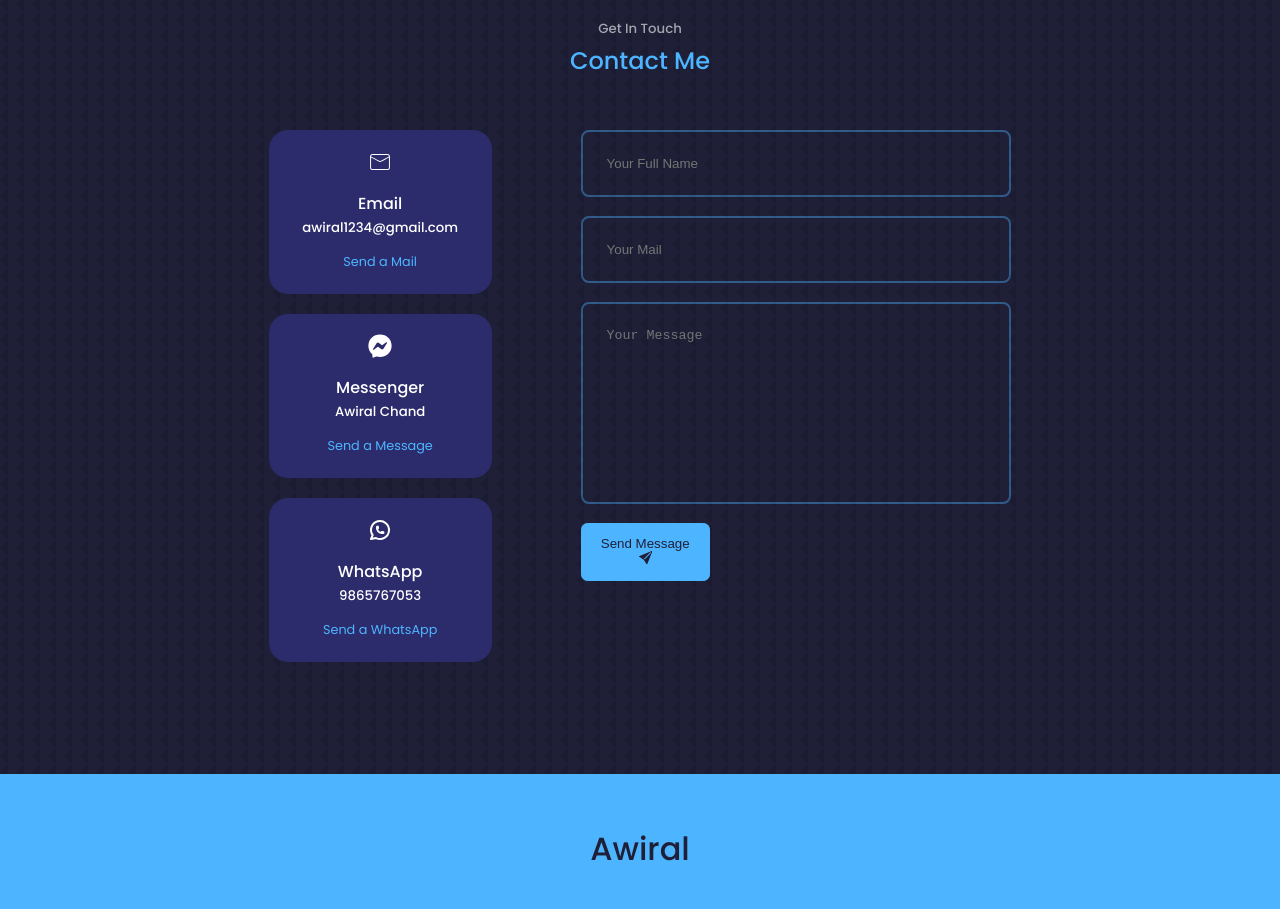
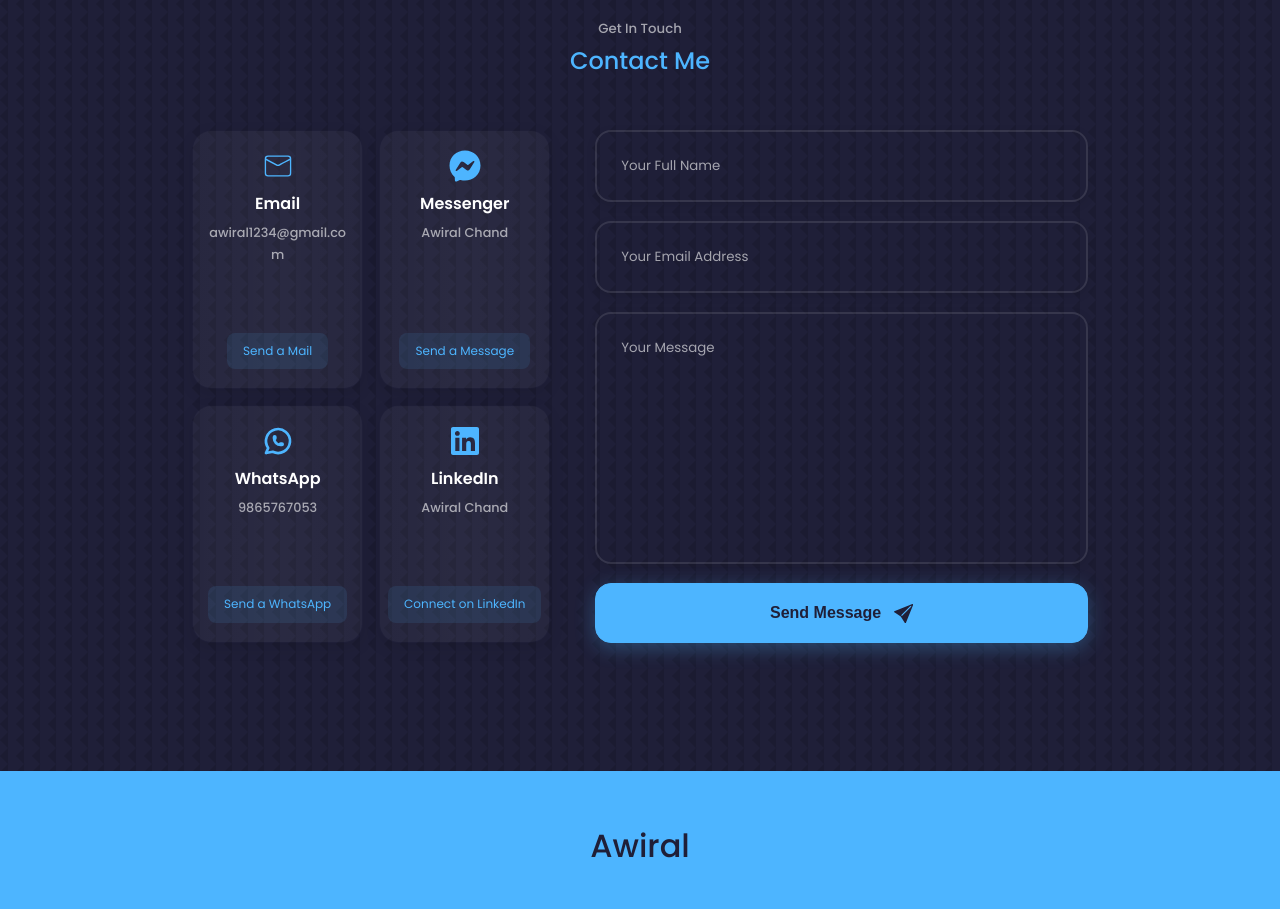
Before and after one commit to awi246/Portfolio, a React (Create React App) app: page / in a window 1280 px wide. Shown: the part 7300-8209 px from the top of the page. Built offline with nearby package versions, Linux system fonts and the light colour scheme; the HTML template or start-up script is replaced by a standard one.

Commit message:
enhance contact form with email notifications and loading state; improve styles and add LinkedIn option

```diff
--- a/src/components/contact/Contact.jsx
+++ b/src/components/contact/Contact.jsx
@@ -1,59 +1,155 @@
-import React from 'react'
-import "./contact.css"
-import {CiMail} from "react-icons/ci"
-import {FaFacebookMessenger} from "react-icons/fa"
-import {TbBrandWhatsapp} from "react-icons/tb"
-import {BsFillSendFill} from "react-icons/bs";
-import { useRef } from 'react';
-import emailjs from 'emailjs-com'
+import React from "react";
+import "./contact.css";
+import { CiMail } from "react-icons/ci";
+import { FaFacebookMessenger, FaLinkedin } from "react-icons/fa";
+import { TbBrandWhatsapp } from "react-icons/tb";
+import { BsFillSendFill } from "react-icons/bs";
+import { useRef, useState } from "react";
+import emailjs from "emailjs-com";
+import { ToastContainer, toast } from "react-toastify";
+import "react-toastify/dist/ReactToastify.css";
+
 const Contact = () => {
   const form = useRef();
+  const [loading, setLoading] = useState(false);
+
   const sendEmail = (e) => {
     e.preventDefault();
+    setLoading(true);
 
-    emailjs.sendForm('service_3j7vl7h', 'template_29vcnxx', form.current, 'Wgf1T4hd0N8KPj6eG')
-      .then((result) => {
+    emailjs
+      .sendForm(
+        "service_3j7vl7h",
+        "template_29vcnxx",
+        form.current,
+        "Wgf1T4hd0N8KPj6eG"
+      )
+      .then(
+        (result) => {
           console.log(result.text);
-      }, (error) => {
+          toast.success(
+            "Message sent successfully! I will get back to you soon.",
+            {
+              position: "top-right",
+              autoClose: 5000,
+              hideProgressBar: false,
+              closeOnClick: true,
+              pauseOnHover: true,
+              draggable: true,
+            }
+          );
+          e.target.reset();
+          setLoading(false);
+        },
+        (error) => {
           console.log(error.text);
-      });
-      e.target.reset();
+          toast.error("Failed to send message. Please try again later.", {
+            position: "top-right",
+            autoClose: 5000,
+          });
+          setLoading(false);
+        }
+      );
   };
+
   return (
-    <section id= "contact">
+    <section id="contact">
       <h5>Get In Touch</h5>
       <h2>Contact Me</h2>
 
       <div className="container contact__container">
         <div className="contact__options">
           <article className="contact__option">
-            <CiMail className='contact__option-icon'/>
+            <CiMail className="contact__option-icon" />
             <h4>Email</h4>
             <h5>awiral1234@gmail.com</h5>
-            <a href="mailto:awiral1234@gmail.com" target="_blank">Send a Mail</a>
+            <a
+              href="mailto:awiral1234@gmail.com"
+              target="_blank"
+              rel="noreferrer"
+            >
+              Send a Mail
+            </a>
           </article>
           <article className="contact__option">
-            <FaFacebookMessenger className="contact__option-icon"/>
+            <FaFacebookMessenger className="contact__option-icon" />
             <h4>Messenger</h4>
             <h5>Awiral Chand</h5>
-            <a href="https://m.me/awiral.chand.9" target="_blank">Send a Message</a>
+            <a
+              href="https://m.me/awiral.chand.9"
+              target="_blank"
+              rel="noreferrer"
+            >
+              Send a Message
+            </a>
           </article>
           <article className="contact__option">
-            <TbBrandWhatsapp className="contact__option-icon"/>
+            <TbBrandWhatsapp className="contact__option-icon" />
             <h4>WhatsApp</h4>
             <h5>9865767053</h5>
-            <a href="https://api.whatsapp.com/send?phone=+9779865767053" target="_blank">Send a WhatsApp</a>
+            <a
+              href="https://api.whatsapp.com/send?phone=+9779865767053"
+              target="_blank"
+              rel="noreferrer"
+            >
+              Send a WhatsApp
+            </a>
+          </article>
+          <article className="contact__option">
+            <FaLinkedin className="contact__option-icon" />
+            <h4>LinkedIn</h4>
+            <h5>Awiral Chand</h5>
+            <a
+              href="https://www.linkedin.com/in/awiral-chand"
+              target="_blank"
+              rel="noreferrer"
+            >
+              Connect on LinkedIn
+            </a>
           </article>
         </div>
         <form ref={form} onSubmit={sendEmail}>
-          <input type="text" name='name' placeholder='Your Full Name' required />
-          <input type="text" name="email" placeholder='Your Mail' required />
-          <textarea name="message" placeholder='Your Message' cols="30" rows="10" required></textarea>
-          <button type='submit' className='btn btn-primary'>Send Message <br /><BsFillSendFill/></button>
+          <input
+            type="text"
+            name="name"
+            placeholder="Your Full Name"
+            required
+          />
+          <input
+            type="email"
+            name="email"
+            placeholder="Your Email Address"
+            required
+          />
+          <textarea
+            name="message"
+            placeholder="Your Message"
+            cols="30"
+            rows="10"
+            required
+          ></textarea>
+          <button
+            type="submit"
+            className="btn btn-primary send-btn"
+            disabled={loading}
+          >
+            {loading ? (
+              <>
+                <span className="spinner"></span>
+                Sending...
+              </>
+            ) : (
+              <>
+                Send Message
+                <BsFillSendFill className="send-icon" />
+              </>
+            )}
+          </button>
         </form>
       </div>
-      </section>
-  )
-}
+      <ToastContainer theme="dark" />
+    </section>
+  );
+};
 
-export default Contact
+export default Contact;
--- a/src/components/contact/contact.css
+++ b/src/components/contact/contact.css
@@ -1,73 +1,267 @@
-.container.contact__container{
-    width: 58%;
+.container.contact__container {
+  width: 70%;
   display: grid;
-    grid-template-columns: 30% 58%;
-    gap: 12%;
+  grid-template-columns: 40% 55%;
+  gap: 5%;
+  align-items: start;
 }
 
-.contact__options{
+.contact__options {
+  display: grid;
+  grid-template-columns: repeat(2, 1fr);
+  gap: 1rem;
+  height: 100%;
+}
+
+.contact__option {
+  background: var(--color-bg-variant);
+  padding: 1.2rem 1rem;
+  border-radius: 1.2rem;
+  text-align: center;
+  border: 1px solid transparent;
+  transition: var(--transition);
+  position: relative;
+  overflow: hidden;
+  box-shadow: 0 5px 15px rgba(0, 0, 0, 0.1);
+  display: flex;
+  flex-direction: column;
+  align-items: center;
+  justify-content: space-between;
+  min-height: 180px;
+}
+
+.contact__option::before {
+  content: "";
+  position: absolute;
+  top: -50%;
+  left: -50%;
+  width: 200%;
+  height: 200%;
+  background: linear-gradient(
+    45deg,
+    transparent,
+    rgba(255, 255, 255, 0.05),
+    transparent
+  );
+  transform: rotate(45deg);
+  transition: var(--transition);
+  z-index: 0;
+}
+
+.contact__option:hover::before {
+  animation: shine 1.5s ease-in-out;
+}
+
+@keyframes shine {
+  0% {
+    top: -50%;
+    left: -50%;
+  }
+  100% {
+    top: 150%;
+    left: 150%;
+  }
+}
+
+.contact__option:hover {
+  background: var(--color-primary-variant);
+  border-color: var(--color-primary);
+  transform: translateY(-5px);
+  box-shadow: 0 10px 25px rgba(0, 0, 0, 0.2);
+}
+
+.contact__option-icon {
+  font-size: 2rem;
+  margin-bottom: 0.5rem;
+  color: var(--color-primary);
+  transition: var(--transition);
+  position: relative;
+  z-index: 1;
+}
+
+.contact__option:hover .contact__option-icon {
+  color: var(--color-white);
+  transform: scale(1.2) rotate(10deg);
+}
+
+.contact__option h4 {
+  font-size: 1rem;
+  font-weight: 600;
+  margin-bottom: 0.3rem;
+  position: relative;
+  z-index: 1;
+}
+
+.contact__option h5 {
+  font-size: 0.8rem;
+  color: var(--color-light);
+  margin-bottom: 0.6rem;
+  word-break: break-word;
+  position: relative;
+  z-index: 1;
+}
+
+.contact__option a {
+  margin-top: auto;
+  display: inline-block;
+  font-size: 0.75rem;
+  color: var(--color-primary);
+  transition: var(--transition);
+  padding: 0.5rem 1rem;
+  border-radius: 0.5rem;
+  background: rgba(77, 181, 255, 0.1);
+  white-space: nowrap;
+  position: relative;
+  z-index: 2;
+  cursor: pointer;
+}
+
+.contact__option:hover a {
+  color: var(--color-white);
+  background: rgba(255, 255, 255, 0.15);
+}
+
+.contact__option a:hover {
+  transform: scale(1.05);
+  background: rgba(255, 255, 255, 0.2);
+}
+
+form {
   display: flex;
   flex-direction: column;
   gap: 1.2rem;
 }
 
-.contact__option{
-    background: var(--color-bg-varient);
-    padding: 1.2rem;
-    border-radius: 1.2rem;
-    text-align: center;
-    border: 1px solid transparent;
+input,
+textarea {
+  width: 100%;
+  padding: 1.5rem;
+  border-radius: 1rem;
+  background: var(--color-bg-variant);
+  border: 2px solid rgba(255, 255, 255, 0.1);
+  resize: none;
+  color: var(--color-white);
+  font-family: inherit;
   transition: var(--transition);
+  box-shadow: 0 3px 10px rgba(0, 0, 0, 0.1);
 }
 
-.contact__option:hover{
-    background: transparent;
-    background-color: var(--color-primary-variant);
+input:focus,
+textarea:focus {
+  outline: none;
+  border-color: var(--color-primary);
+  background: var(--color-bg);
+  box-shadow: 0 5px 20px rgba(77, 181, 255, 0.2);
 }
 
-.contact__option-icon{
-    font-size: 1.5rem;
-    margin-bottom: 0.5rem;
-
+input::placeholder,
+textarea::placeholder {
+  color: var(--color-light);
 }
 
-.contact__option a{
-    margin-top: 0.7rem;
-    display: inline-block;
-    font-size: 0.8rem;
-
+.send-btn {
+  display: flex;
+  align-items: center;
+  justify-content: center;
+  gap: 0.8rem;
+  padding: 1.2rem 2rem;
+  font-size: 1rem;
+  font-weight: 600;
+  border-radius: 1rem;
+  position: relative;
+  overflow: hidden;
+  transition: all 0.4s ease;
+  box-shadow: 0 5px 20px rgba(77, 181, 255, 0.3);
+  width: 100%;
 }
 
-form{
-    display: flex;
-    flex-direction: column;
-    gap: 1.2rem;
-
+.send-btn::before {
+  content: "";
+  position: absolute;
+  top: 0;
+  left: -100%;
+  width: 100%;
+  height: 100%;
+  background: linear-gradient(
+    90deg,
+    transparent,
+    rgba(255, 255, 255, 0.2),
+    transparent
+  );
+  transition: left 0.5s ease;
 }
 
-input, textarea{
-    width: 100%;
-    padding: 1.5rem;
-    border-radius: 0.5rem;
-    background: transparent;
-    border: 2px solid var(--color-primary-variant);
-    resize: none;
-    color: var(--color-white);
-
-
+.send-btn:hover::before {
+  left: 100%;
 }
 
+.send-btn:hover {
+  transform: translateY(-3px);
+  box-shadow: 0 8px 30px rgba(77, 181, 255, 0.4);
+}
 
+.send-btn:active {
+  transform: translateY(-1px);
+}
 
-@media screen and (max-width:1024px){
-    .container.contact__container{
+.send-btn:disabled {
+  opacity: 0.7;
+  cursor: not-allowed;
+  transform: none;
+}
+
+.send-icon {
+  font-size: 1.2rem;
+  transition: transform 0.3s ease;
+}
+
+.send-btn:hover .send-icon {
+  transform: translateX(5px);
+}
+
+.spinner {
+  width: 16px;
+  height: 16px;
+  border: 2px solid rgba(255, 255, 255, 0.3);
+  border-top-color: white;
+  border-radius: 50%;
+  animation: spin 0.6s linear infinite;
+}
+
+@keyframes spin {
+  to {
+    transform: rotate(360deg);
+  }
+}
+
+@media screen and (max-width: 1024px) {
+  .container.contact__container {
     grid-template-columns: 1fr;
     gap: 2rem;
+    width: 80%;
   }
 
+  .contact__options {
+    grid-template-columns: repeat(2, 1fr);
   }
- @media screen and (max-width:600px){
-    .container.contact__container{
+}
+
+@media screen and (max-width: 600px) {
+  .container.contact__container {
     width: var(--container-width-ms);
   }
+
+  .contact__options {
+    grid-template-columns: 1fr;
   }
+
+  .contact__option {
+    padding: 1.2rem;
+    min-height: 160px;
+  }
+
+  .send-btn {
+    padding: 1rem 1.5rem;
+    font-size: 0.9rem;
+  }
+}
```
Lines whose indentation alone changed are shown as unchanged.
